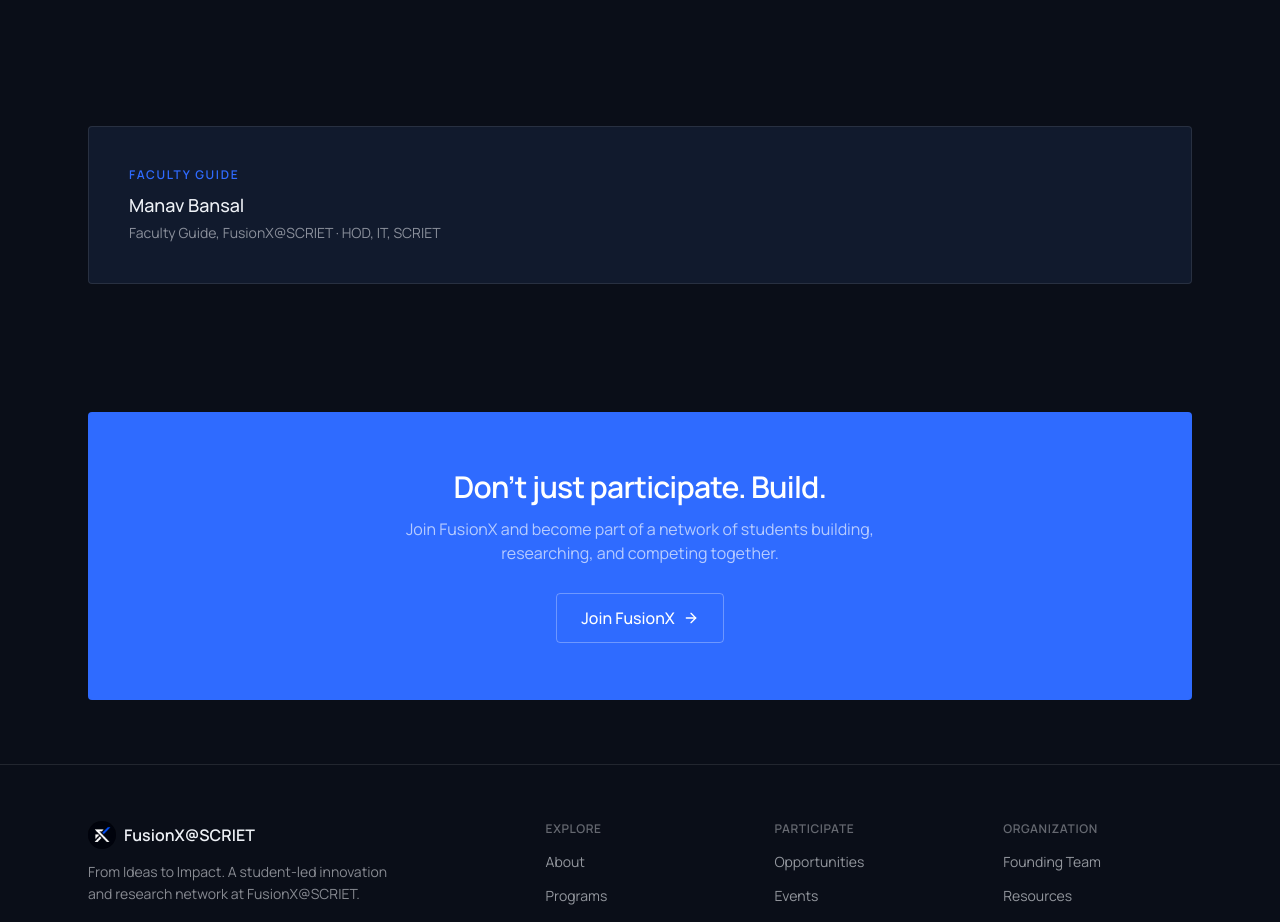
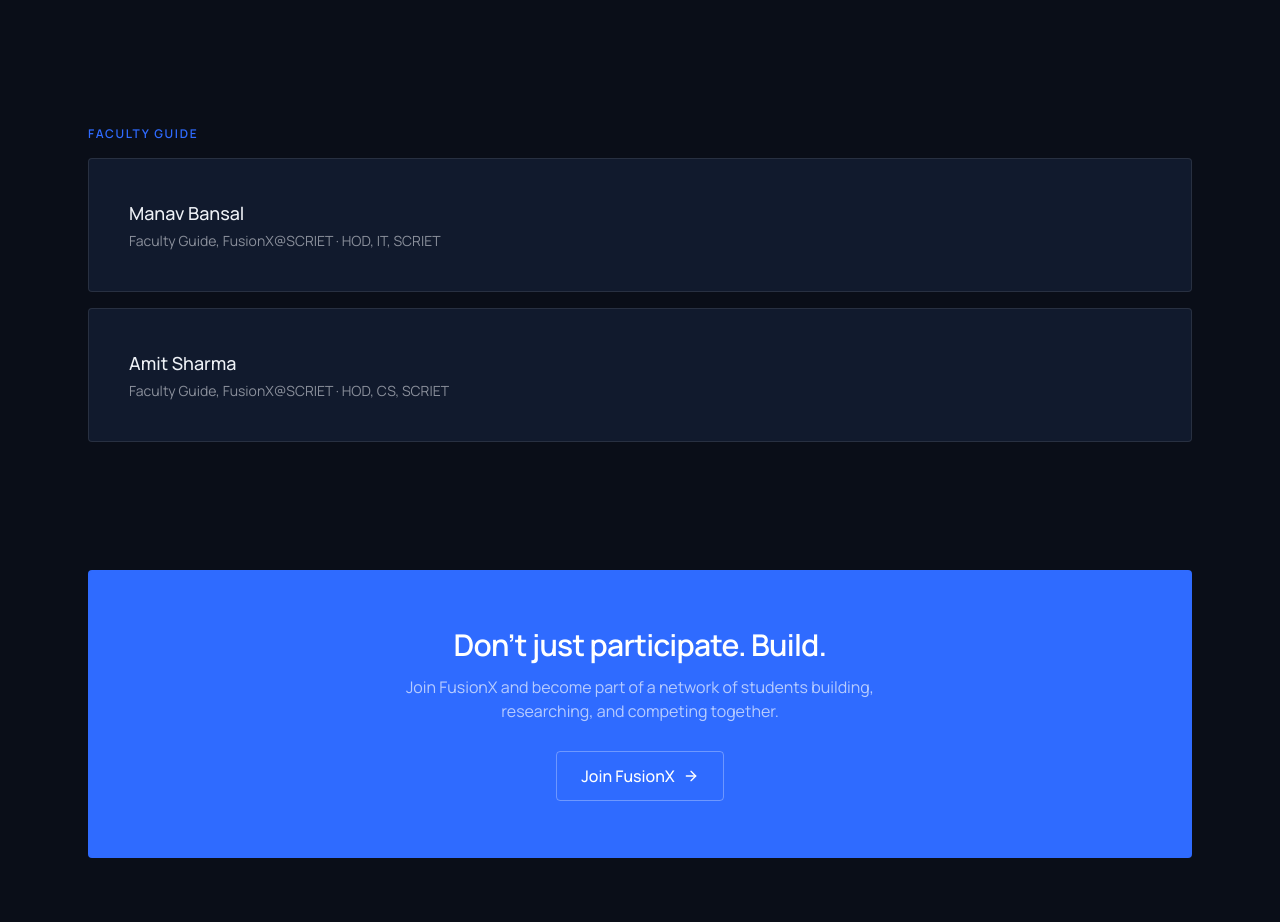
Before and after one commit to warrior2025-eng/fusionx-scriet, a Next.js app: page / in a window 1280 px wide. Shown: the part 3751-4673 px from the top of the page. Built offline with nearby package versions, Linux system fonts and the light colour scheme; no server answers; the database is empty.

Commit message:
Add Amit Sharma as additional faculty guide

```diff
--- a/app/(public)/founders/page.tsx
+++ b/app/(public)/founders/page.tsx
@@ -1,7 +1,6 @@
 import type { Metadata } from "next";
 import { Section, SectionHeading } from "@/components/ui/section";
-
-import { founders, seniorMentor } from "@/lib/site-config";
+import { founders, seniorMentor, additionalFacultyGuides } from "@/lib/site-config";
 import { getOrganizationSettings } from "@/lib/data/organization";
 
 export const metadata: Metadata = {
@@ -38,9 +37,17 @@
 
       <Section className="pt-0">
         <SectionHeading eyebrow="Faculty Guide" title="Institutional guidance and mentorship." />
-        <div className="border border-ink/10 rounded-sm p-7 bg-surface">
-          <p className="font-medium text-ink">{settings.faculty_guide_name}</p>
-          <p className="text-sm text-ink/55 mt-1">{settings.faculty_guide_title}</p>
+        <div className="space-y-4">
+          <div className="border border-ink/10 rounded-sm p-7 bg-surface">
+            <p className="font-medium text-ink">{settings.faculty_guide_name}</p>
+            <p className="text-sm text-ink/55 mt-1">{settings.faculty_guide_title}</p>
+          </div>
+          {additionalFacultyGuides.map((f) => (
+            <div key={f.name} className="border border-ink/10 rounded-sm p-7 bg-surface">
+              <p className="font-medium text-ink">{f.name}</p>
+              <p className="text-sm text-ink/55 mt-1">{f.title}</p>
+            </div>
+          ))}
         </div>
       </Section>
 
--- a/app/(public)/page.tsx
+++ b/app/(public)/page.tsx
@@ -4,13 +4,7 @@
 import { Section, SectionHeading } from "@/components/ui/section";
 import { EmptyState } from "@/components/ui/empty-state";
 import { Badge } from "@/components/ui/badge";
-import {
-  founders,
-  programs,
-  journeyStages,
-  buildPipeline,
-  coreAreas,
-} from "@/lib/site-config";
+import { founders, programs, journeyStages, buildPipeline, coreAreas, additionalFacultyGuides } from "@/lib/site-config";
 import { getOrganizationSettings } from "@/lib/data/organization";
 import { createClient } from "@/lib/supabase/server";
 
@@ -335,10 +329,18 @@
 
       {/* Faculty guide */}
       <Section className="pt-0">
-        <div className="border border-ink/10 rounded-sm bg-surface p-8 md:p-10">
-          <p className="text-xs font-semibold tracking-[0.14em] uppercase text-accent mb-2">Faculty Guide</p>
-          <p className="text-lg font-medium text-ink">{settings.faculty_guide_name}</p>
-          <p className="text-sm text-ink/55 mt-1">{settings.faculty_guide_title}</p>
+        <p className="text-xs font-semibold tracking-[0.14em] uppercase text-accent mb-4">Faculty Guide</p>
+        <div className="space-y-4">
+          <div className="border border-ink/10 rounded-sm bg-surface p-8 md:p-10">
+            <p className="text-lg font-medium text-ink">{settings.faculty_guide_name}</p>
+            <p className="text-sm text-ink/55 mt-1">{settings.faculty_guide_title}</p>
+          </div>
+          {additionalFacultyGuides.map((f) => (
+            <div key={f.name} className="border border-ink/10 rounded-sm bg-surface p-8 md:p-10">
+              <p className="text-lg font-medium text-ink">{f.name}</p>
+              <p className="text-sm text-ink/55 mt-1">{f.title}</p>
+            </div>
+          ))}
         </div>
       </Section>
 
--- a/lib/site-config.ts
+++ b/lib/site-config.ts
@@ -118,3 +118,11 @@
   name: "SCRIET",
   fullName: "SCRIET, CCS University, Meerut",
 } as const;
+
+
+export const additionalFacultyGuides = [
+  {
+    name: "Amit Sharma",
+    title: "Faculty Guide, FusionX@SCRIET · HOD, CS, SCRIET",
+  },
+] as const;
```
